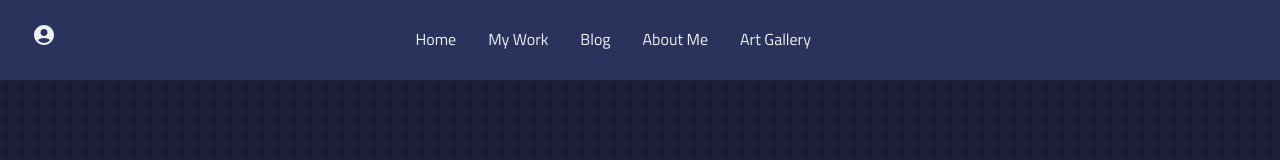
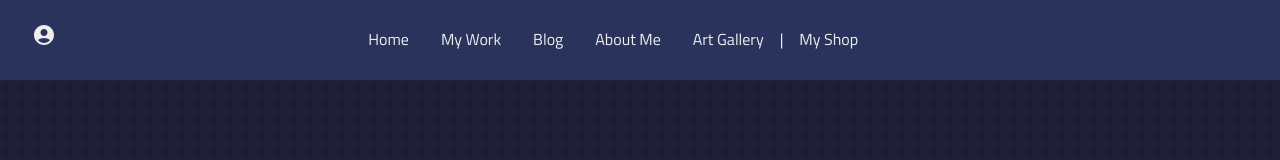
Before and after one commit to MiroslavPejic/miki-cv, a React (Create React App) app: page / in a window 1280 px wide. Shown: the top 160 px of the page. Built offline with nearby package versions, Linux system fonts and the light colour scheme.

Commit message:
Added my shop link

```diff
--- a/src/Components/NavbarTop/NavbarTop.js
+++ b/src/Components/NavbarTop/NavbarTop.js
@@ -23,6 +23,12 @@
 				<Link to="/blog">Blog</Link>
 				<Link to="/about-me">About Me</Link>
 				<Link to="/art-gallery">Art Gallery</Link>
+				|
+				<a target='_blank'
+            	   rel='noopener noreferrer'
+				   href="https://miki-p-shop.myshopify.com/">
+					My Shop
+				</a>
 				<button
 					className="nav-btn nav-close-btn"
 					onClick={showNavbar}>
```
